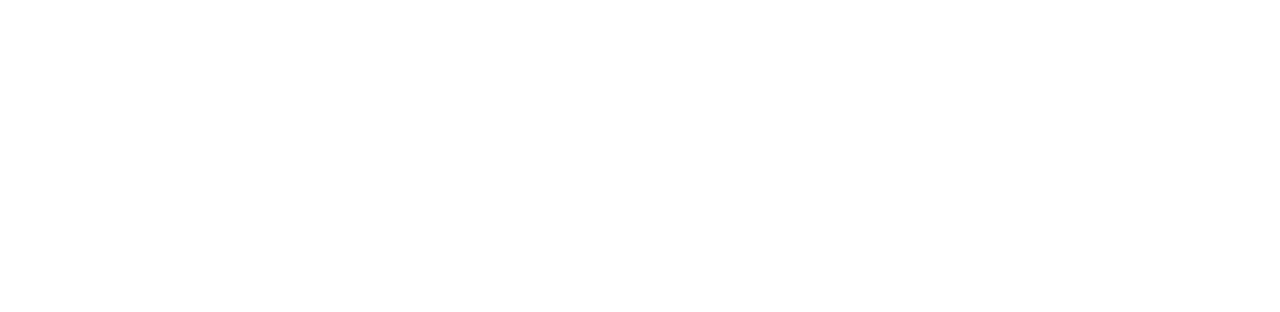
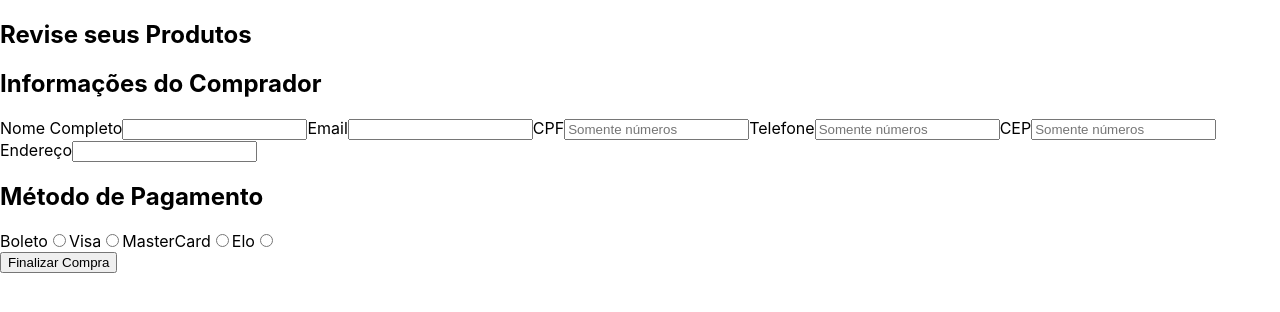
Before and after one commit to netoelix/online-store, a React (Vite) app: page /cart/purchase in a window 1280 px wide. Before the commit this address had no page. Shown: the top 312 px of the page. Built offline with nearby package versions, Linux system fonts and the light colour scheme.

Commit message:
Complete req11

```diff
--- a/src/App.tsx
+++ b/src/App.tsx
@@ -3,6 +3,7 @@
 import Home from './pages/home';
 import Cart from './pages/cart';
 import ProductDetails from './pages/details';
+import Purchase from './pages/Purchase';
 
 function App() {
   return (
@@ -10,7 +11,7 @@
       <Route path="/" element={ <Home /> } />
       <Route path="/cart" element={ <Cart /> } />
       <Route path="/details/:productId" element={ <ProductDetails /> } />
-      {/* <Route path="/coffees/:coffee" element={ <Coffee /> } /> */}
+      <Route path="/cart/purchase" element={ <Purchase /> } />
     </Routes>
   );
 }
--- /dev/null
+++ b/src/pages/Purchase.tsx
@@ -0,0 +1,175 @@
+import { ChangeEvent, FormEvent, useState } from 'react';
+import { useNavigate } from 'react-router-dom';
+import { getCart } from '../services/cartFunctions';
+
+interface FormData {
+  fullName: string;
+  email: string;
+  cpf: string;
+  phone: string;
+  cep: string;
+  paymentMethod: string;
+}
+
+function Purchase() {
+  const navigate = useNavigate();
+  const cart = getCart();
+  const [formData, setFormData] = useState<FormData>({
+    fullName: '',
+    email: '',
+    cpf: '',
+    phone: '',
+    cep: '',
+    paymentMethod: '',
+  });
+  const [fieldsInvalid, setFieldsInvalid] = useState(false);
+
+  function handleSubmit(event: FormEvent) {
+    event.preventDefault();
+
+    const { fullName, email, cpf, phone, cep, paymentMethod } = formData;
+
+    if (!fullName || !email || !cpf || !phone || !cep || !paymentMethod) {
+      setFieldsInvalid(true);
+    } else {
+      setFieldsInvalid(false);
+      localStorage.removeItem('cart');
+      navigate('/');
+    }
+  }
+
+  function handleInputChange(event: ChangeEvent<HTMLInputElement>) {
+    const { name, value } = event.target;
+    setFormData({
+      ...formData,
+      [name]: value,
+    });
+  }
+
+  return (
+    <form action="" onSubmit={ (event) => handleSubmit(event) }>
+      <div>
+        <h2>Revise seus Produtos</h2>
+        {cart.map((product) => (
+          <div key={ product.id }>
+            <p data-testid="shopping-cart-product-name">{product.title}</p>
+            <p data-testid="shopping-cart-product-quantity">
+              Quantidade:
+              {' '}
+              {product.quantity}
+            </p>
+            <p>
+              Preço: R$
+              {' '}
+              {product.price}
+            </p>
+          </div>
+        ))}
+      </div>
+      <div>
+        <h2>Informações do Comprador</h2>
+        <div>
+          <label htmlFor="fullName">Nome Completo</label>
+          <input
+            required
+            type="text"
+            name="fullName"
+            id="fullName"
+            data-testid="checkout-fullname"
+            value={ formData.fullName }
+            onChange={ handleInputChange }
+          />
+          <label htmlFor="email">Email</label>
+          <input
+            required
+            type="email"
+            name="email"
+            id="email"
+            data-testid="checkout-email"
+            value={ formData.email }
+            onChange={ handleInputChange }
+          />
+          <label htmlFor="cpf">CPF</label>
+          <input
+            required
+            type="text"
+            name="cpf"
+            id="cpf"
+            placeholder="Somente números"
+            data-testid="checkout-cpf"
+            value={ formData.cpf }
+            onChange={ handleInputChange }
+          />
+          <label htmlFor="phone">Telefone</label>
+          <input
+            required
+            type="text"
+            name="phone"
+            id="phone"
+            placeholder="Somente números"
+            data-testid="checkout-phone"
+            value={ formData.phone }
+            onChange={ handleInputChange }
+          />
+          <label htmlFor="cep">CEP</label>
+          <input
+            required
+            type="text"
+            name="cep"
+            id="cep"
+            placeholder="Somente números"
+            data-testid="checkout-cep"
+            value={ formData.cep }
+            onChange={ handleInputChange }
+          />
+          <label htmlFor="adress">Endereço</label>
+          <input type="text" name="" id="adress" data-testid="checkout-address" />
+        </div>
+      </div>
+      <div>
+        <h2>Método de Pagamento</h2>
+        <div>
+          <label htmlFor="boleto">Boleto</label>
+          <input
+            type="radio"
+            name="paymentMethod"
+            id="boleto"
+            data-testid="ticket-payment"
+            onChange={ handleInputChange }
+          />
+          <label htmlFor="visa">Visa</label>
+          <input
+            type="radio"
+            name="paymentMethod"
+            id="visa"
+            data-testid="visa-payment"
+            onChange={ handleInputChange }
+          />
+          <label htmlFor="masterCard">MasterCard</label>
+          <input
+            type="radio"
+            name="paymentMethod"
+            id="masterCard"
+            data-testid="master-payment"
+            onChange={ handleInputChange }
+          />
+          <label htmlFor="elo">Elo</label>
+          <input
+            type="radio"
+            name="paymentMethod"
+            id="elo"
+            data-testid="elo-payment"
+            onChange={ handleInputChange }
+          />
+        </div>
+      </div>
+
+      {fieldsInvalid && (
+        <p data-testid="error-msg">Campos inválidos</p>
+      )}
+      <button data-testid="checkout-btn">Finalizar Compra</button>
+    </form>
+  );
+}
+
+export default Purchase;
--- a/src/pages/cart.tsx
+++ b/src/pages/cart.tsx
@@ -1,3 +1,4 @@
+import { Link } from 'react-router-dom';
 import { getCart } from '../services/cartFunctions';
 
 function Cart() {
@@ -23,6 +24,15 @@
               </p>
             </div>
           ))}
+          <div>
+            <Link
+              to="/cart/purchase"
+              data-testid="checkout-products"
+            >
+              Finalizar Compra
+
+            </Link>
+          </div>
         </div>
       ) : (
         <p data-testid="shopping-cart-empty-message">Seu carrinho está vazio</p>
```
